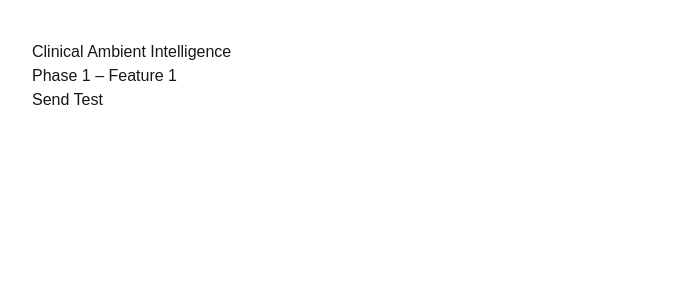
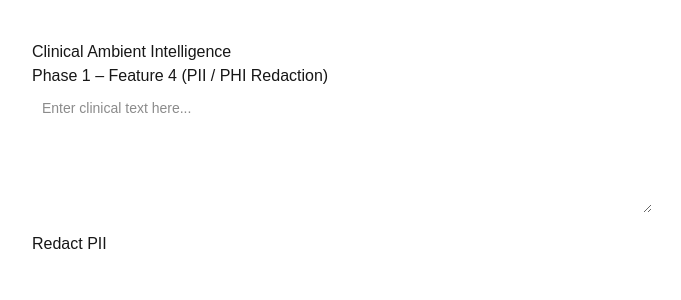
Before and after one commit to tigerlin028/Clinical-Intelligence-System, a Next.js app in the folder frontend/: page / in a window 1280 px wide. Shown: the top 300 px of the page, without its empty margins (8-689 px from the left). Built offline with nearby package versions, Linux system fonts and the light colour scheme.

Commit message:
pii feature 4

```diff
--- a/frontend/app/page.tsx
+++ b/frontend/app/page.tsx
@@ -1,39 +1,79 @@
 "use client";
+
 import { useState } from "react";
 
 export default function Home() {
-  const [response, setResponse] = useState<string | null>(null);
+  const [inputText, setInputText] = useState("");
+  const [responseText, setResponseText] = useState<string | null>(null);
+  const [loading, setLoading] = useState(false);
 
   const sendTest = async () => {
-    console.log("Sending test request...");
+    if (!inputText.trim()) return;
+
+    setLoading(true);
+    setResponseText(null);
 
     try {
-      const res = await fetch("https://ingestion-service-523658399118.us-central1.run.app/ingest", {
+      const res = await fetch(
+        "https://ingestion-service-523658399118.us-central1.run.app/ingest",
+        {
           method: "POST",
           headers: {
             "Content-Type": "application/json",
           },
           body: JSON.stringify({
-          text: "hello from frontend",
+            text: inputText,
           }),
-      });
+        }
+      );
 
       const data = await res.json();
-      setResponse(data.result.processed_text);
+
+      // ⚠️ Feature 4 核心原则：前端只用 redacted_text
+      setResponseText(data.result.redacted_text);
     } catch (err) {
       console.error("Request failed:", err);
+      setResponseText("Error processing input.");
+    } finally {
+      setLoading(false);
     }
   };
 
   return (
-    <main style={{ padding: "40px" }}>
+    <main style={{ padding: "40px", maxWidth: "700px" }}>
       <h1>Clinical Ambient Intelligence</h1>
-      <p>Phase 1 – Feature 1</p>
-      <button onClick={sendTest}>Send Test</button>
+      <p>Phase 1 – Feature 4 (PII / PHI Redaction)</p>
 
-      {response && (
-        <div style={{ marginTop: "20px", fontWeight: "bold" }}>
-          Response: {response}
+      {/* 用户输入区域 */}
+      <textarea
+        rows={5}
+        style={{ width: "100%", padding: "10px", fontSize: "14px" }}
+        placeholder="Enter clinical text here..."
+        value={inputText}
+        onChange={(e) => setInputText(e.target.value)}
+      />
+
+      <button
+        onClick={sendTest}
+        disabled={loading}
+        style={{ marginTop: "12px" }}
+      >
+        {loading ? "Processing..." : "Redact PII"}
+      </button>
+
+      {/* 输出区域 */}
+      {responseText && (
+        <div
+          style={{
+            marginTop: "20px",
+            padding: "12px",
+            border: "1px solid #ccc",
+            backgroundColor: "#f9f9f9",
+            whiteSpace: "pre-wrap",
+          }}
+        >
+          <strong>Redacted Output:</strong>
+          <div>{responseText}</div>
         </div>
       )}
     </main>
```
Lines whose indentation alone changed are shown as unchanged.
